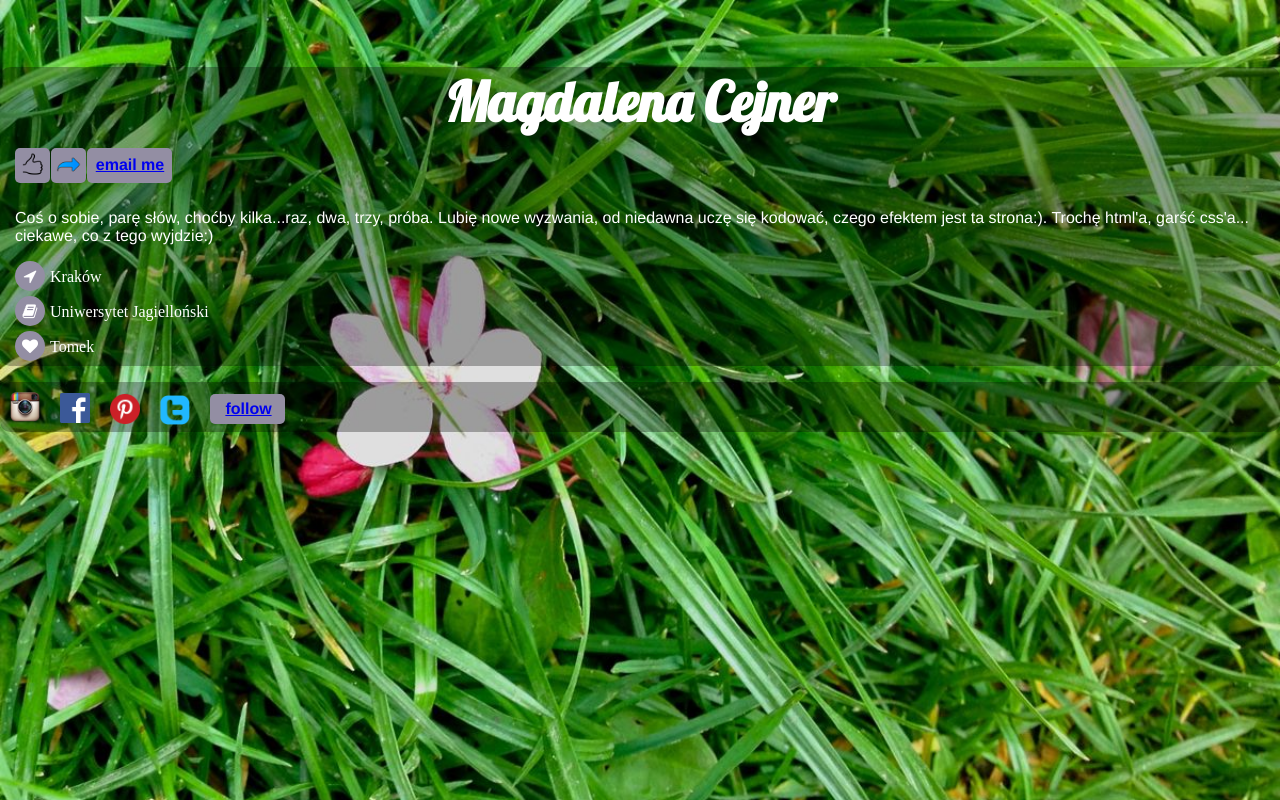
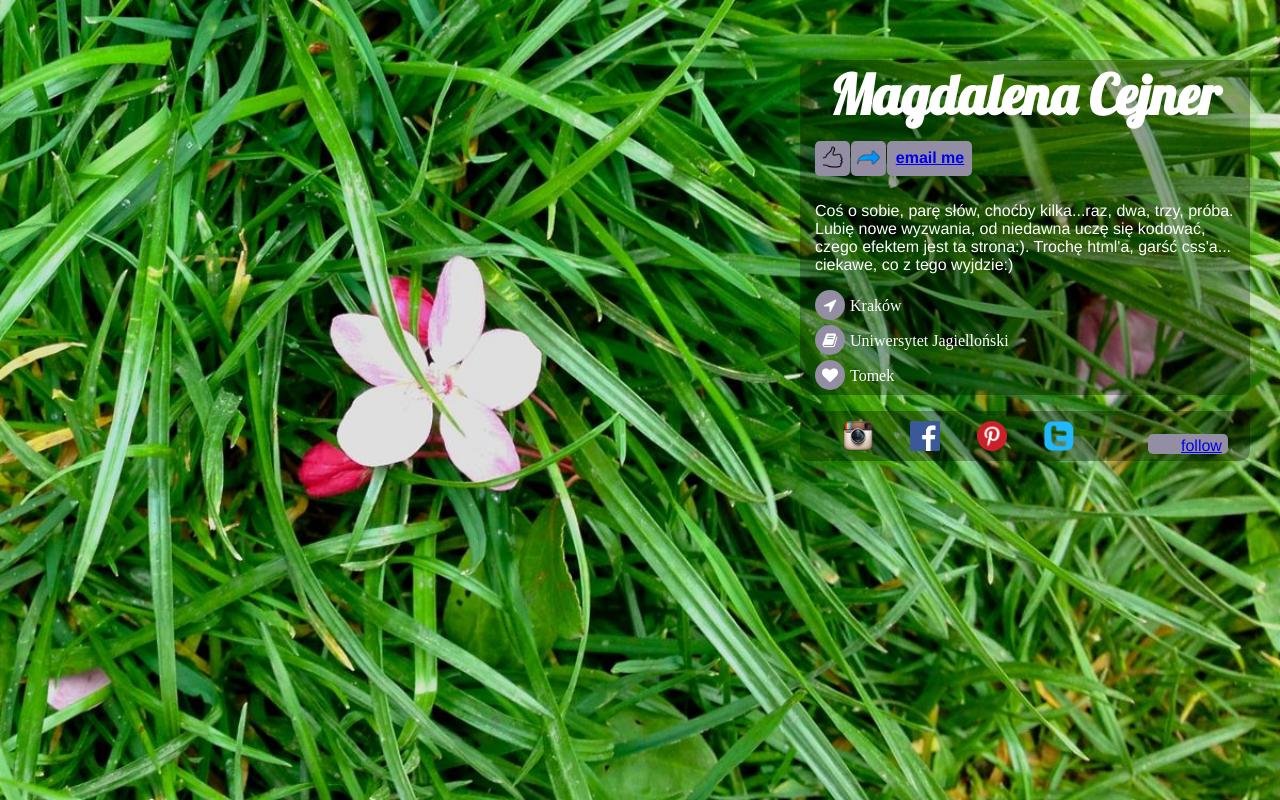
Before and after one commit to magcej/about-me, a plain HTML site: page index.html in a window 1280 px wide. Drawn offline with Linux system fonts and the light colour scheme.

Commit message:
some modification done. still under construction.

```diff
--- a/index.html
+++ b/index.html
@@ -40,11 +40,11 @@
 
   </div>
   <div class="social">
-  <p><a href="http://www.instagram.com/"><img class="instagram" src="images/instagram_icon.jpg" alt="instagram"></a></p>
-  <p><a href="http://www.facebook.com/"><img class="fb" src="images/fb_icon.jpg" alt="facebook"></a></p>
-  <p><a href="http://www.pinterest.com/"><img class="pinterest" src="images/pinterest.jpg" alt="pinterest"></a></p>
-  <p><a href="http://www.twitter.com/"><img class="twitter" src="images/twitter.jpg" alt="twitter"></a></p>
-  <p><a href="http://www.about.me/"><div class="follow"><p class="followicon"><strong>follow</strong></p></div></a></p>
+  <span><a href="http://www.instagram.com/"><img class="instagram" src="images/instagram_icon.jpg" alt="instagram"></a></span>
+  <span><a href="http://www.facebook.com/"><img class="fb" src="images/fb_icon.jpg" alt="facebook"></a></span>
+  <span><a href="http://www.pinterest.com/"><img class="pinterest" src="images/pinterest.jpg" alt="pinterest"></a></span>
+  <span><a href="http://www.twitter.com/"><img class="twitter" src="images/twitter.jpg" alt="twitter"></a></span>
+  <span><a href="http://www.about.me/"><span class="follow"><span class="followicon">follow</span></span></a></span>
   </div>
   </div>
 </div>
--- a/style.css
+++ b/style.css
@@ -12,6 +12,7 @@
 .box {
   background: rgba(0, 0, 0, 0.3);
   border-radius: 10px;
+
 }
 
 .box h1 {
@@ -83,38 +84,38 @@ margin-top: 10px;
 .fb {
   height: 30px;
   width: 30px;
-  margin-left: 60px;
-  margin-top: -45px;
+
 }
 
 .pinterest {
   height: 30px;
   width: 30px;
-  margin-left: 110px;
-  margin-top: -60px;
+
 }
 
 .twitter {
   height: 30px;
   width: 30px;
-  margin-left: 160px;
-  margin-top: -75px;
+
 }
 
 .follow {
-  height: 30px;
-  width: 75px;
+  height: 20px;
+  width: 35px;
   background-color: #938EA3;
   border-radius: 5px;
-  margin-left: 210px;
-  margin-top: -92px;
+  margin-left: 70px;
+  margin-top: 10px;
+  padding-top: 3px;
+  padding-left: 10px;
+
 }
 
 .followicon {
   font-family: Helvetica;
   font-size: 16px;
   text-align: center;
-  padding-left: 2px;
+  padding-right: 6px;
   padding-top: 6px;
 
 }
@@ -179,8 +180,13 @@ margin-top: 10px;
 }
 
 .boxes {
-padding-top: 30px;
-height: 500px;
-
+margin-top: 60px;
+height: 4200px;
+width: 450px;
+margin-left: 800px;
 
 }
+
+.instagram, .fb, .pinterest, .twitter, .follow {
+padding-left: 33px;
+}
```
